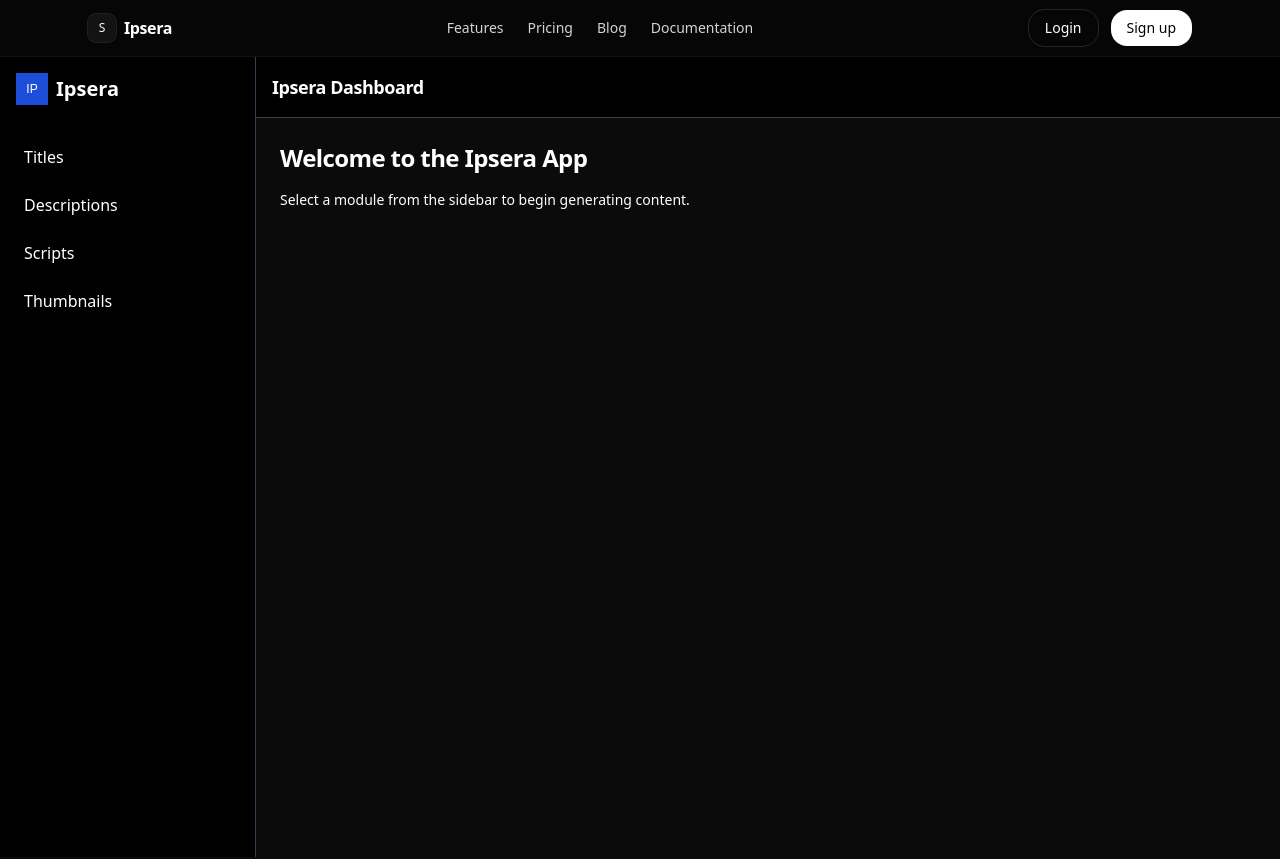
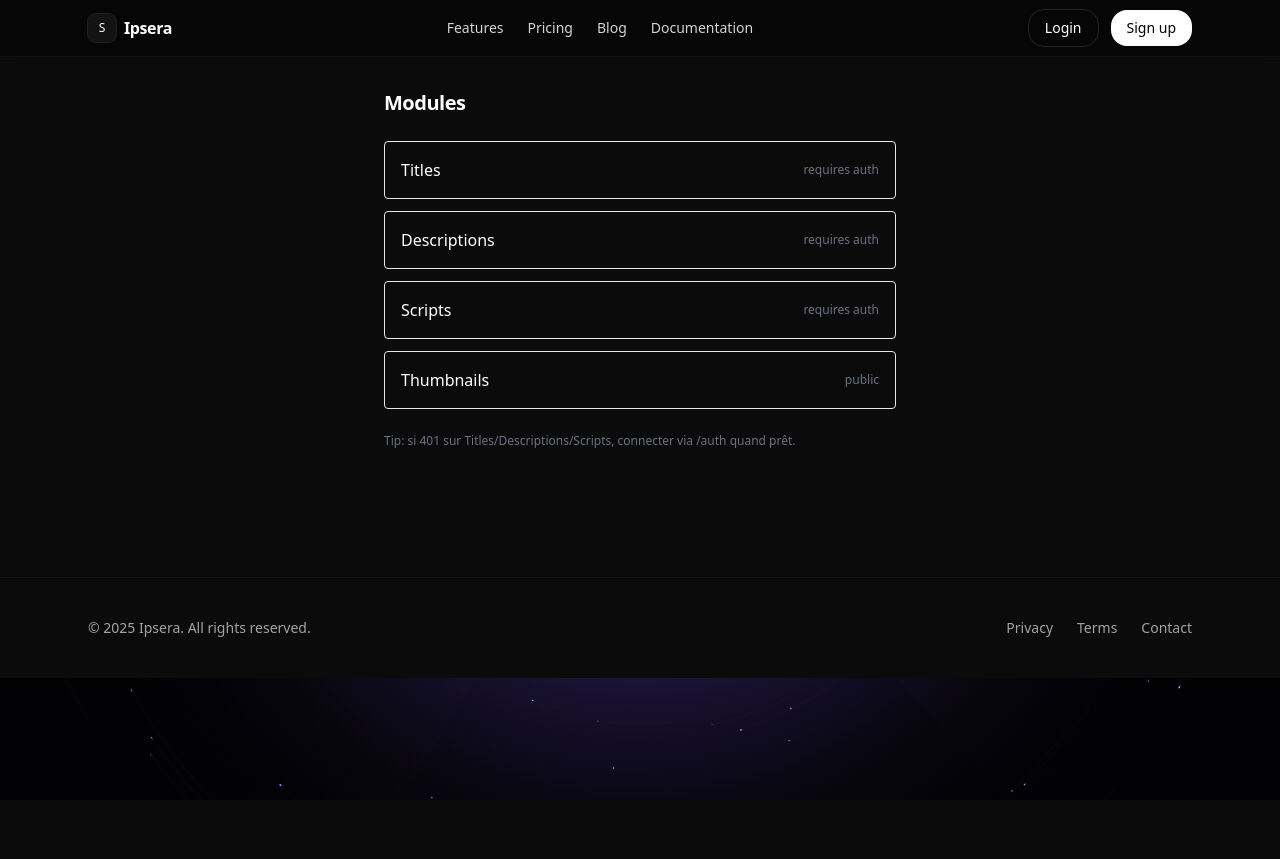
Before and after one commit to thelordmansa/frontend_ipsera_, a Next.js app: page /app in a window 1280 px wide. Shown: the top 859 px of the page. After the commit the page ends 800 px from the top, so only its background shows below. Built offline with nearby package versions, Linux system fonts and the light colour scheme.

Commit message:
hotfix(app): bypass total + hub client + feature stubs (anti-500/redirect) (#1)

```diff
--- a/app/app/descriptions/page.tsx
+++ b/app/app/descriptions/page.tsx
@@ -1,9 +1,4 @@
-export default function DescriptionsPage() {
-  return (
-    <div>
-      <h2 className="text-xl font-bold mb-2">Descriptions</h2>
-      <p className="text-sm">This page will allow you to generate viral video descriptions.</p>
-      <p className="mt-4 text-sm italic">Coming soon…</p>
-    </div>
-  );
+"use client";
+export default function DescriptionsPage(){
+  return(<main className="p-6"><h1 className="text-lg font-semibold">Descriptions</h1><p className="text-sm text-gray-500">QA: page publique.</p></main>);
 }
--- a/app/app/layout.tsx
+++ b/app/app/layout.tsx
@@ -1,32 +1,3 @@
-import type { ReactNode } from 'react';
-import Link from 'next/link';
-
-export default function AppLayout({ children }: { children: ReactNode }) {
-  return (
-    <div className="flex h-screen">
-      {/* Sidebar */}
-      <aside className="w-64 bg-black border-r border-gray-700 p-4 flex flex-col">
-        <div className="mb-8 flex items-center gap-2">
-          <img src="/ipsera-logo.svg" alt="Ipsera Logo" className="h-8 w-8" />
-          <span className="text-xl font-semibold">Ipsera</span>
-        </div>
-        <nav className="flex-1 flex flex-col gap-2">
-          <Link href="/app/titles" className="hover:bg-gray-800 rounded-md p-2">Titles</Link>
-          <Link href="/app/descriptions" className="hover:bg-gray-800 rounded-md p-2">Descriptions</Link>
-          <Link href="/app/scripts" className="hover:bg-gray-800 rounded-md p-2">Scripts</Link>
-          <Link href="/app/thumbnails" className="hover:bg-gray-800 rounded-md p-2">Thumbnails</Link>
-        </nav>
-      </aside>
-      {/* Main content */}
-      <main className="flex-1 overflow-y-auto">
-        {/* Topbar */}
-        <header className="bg-black border-b border-gray-700 p-4">
-          <h1 className="text-lg font-semibold">Ipsera Dashboard</h1>
-        </header>
-        <div className="p-6">
-          {children}
-        </div>
-      </main>
-    </div>
-  );
+export default function AppLayout({ children }: { children: React.ReactNode }) {
+  return <>{children}</>;
 }
--- a/app/app/page.tsx
+++ b/app/app/page.tsx
@@ -1,10 +1,36 @@
-export default function AppHome() {
+"use client";
+import Link from "next/link";
+type Item = { href: string; label: string; note: "requires auth" | "public" };
+
+export default function AppHub() {
+  const items: Item[] = [
+    { href: "/app/titles",       label: "Titles",       note: "requires auth" },
+    { href: "/app/descriptions", label: "Descriptions", note: "requires auth" },
+    { href: "/app/scripts",      label: "Scripts",      note: "requires auth" },
+    { href: "/app/thumbnails",   label: "Thumbnails",   note: "public" },
+  ];
   return (
-    <div>
-      <h2 className="text-2xl font-bold mb-4">Welcome to the Ipsera App</h2>
-      <p className="text-sm">
-        Select a module from the sidebar to begin generating content.
+    <main className="mx-auto max-w-xl p-8 space-y-6">
+      <h1 className="text-xl font-semibold">Modules</h1>
+      <ul className="grid grid-cols-1 gap-3">
+        {items.map((it) => (
+          <li key={it.href}>
+            <Link
+              href={it.href}
+              className="block rounded border p-4 hover:bg-gray-50 focus:outline-none focus:ring-2 focus:ring-offset-2"
+              aria-label={`Open ${it.label} module`}
+            >
+              <div className="flex items-center justify-between">
+                <span>{it.label}</span>
+                <span className="text-xs text-gray-500">{it.note}</span>
+              </div>
+            </Link>
+          </li>
+        ))}
+      </ul>
+      <p className="text-xs text-gray-500">
+        Tip: si 401 sur Titles/Descriptions/Scripts, connecter via /auth quand prêt.
       </p>
-    </div>
+    </main>
   );
 }
--- a/app/app/scripts/page.tsx
+++ b/app/app/scripts/page.tsx
@@ -1,9 +1,4 @@
-export default function ScriptsPage() {
-  return (
-    <div>
-      <h2 className="text-xl font-bold mb-2">Scripts</h2>
-      <p className="text-sm">This page will allow you to generate engaging video scripts.</p>
-      <p className="mt-4 text-sm italic">Coming soon…</p>
-    </div>
-  );
+"use client";
+export default function ScriptsPage(){
+  return(<main className="p-6"><h1 className="text-lg font-semibold">Scripts</h1><p className="text-sm text-gray-500">QA: page publique.</p></main>);
 }
--- a/app/app/thumbnails/page.tsx
+++ b/app/app/thumbnails/page.tsx
@@ -1,9 +1,4 @@
-export default function ThumbnailsPage() {
-  return (
-    <div>
-      <h2 className="text-xl font-bold mb-2">Thumbnails</h2>
-      <p className="text-sm">This page will allow you to generate AI thumbnails.</p>
-      <p className="mt-4 text-sm italic">Coming soon…</p>
-    </div>
-  );
+"use client";
+export default function ThumbnailsPage(){
+  return(<main className="p-6"><h1 className="text-lg font-semibold">Thumbnails</h1><p className="text-sm text-gray-500">QA: page publique.</p></main>);
 }
--- a/app/app/titles/page.tsx
+++ b/app/app/titles/page.tsx
@@ -1,9 +1,4 @@
-export default function TitlesPage() {
-  return (
-    <div>
-      <h2 className="text-xl font-bold mb-2">Titles</h2>
-      <p className="text-sm">This page will allow you to generate SEO‑optimized YouTube titles.</p>
-      <p className="mt-4 text-sm italic">Coming soon…</p>
-    </div>
-  );
+"use client";
+export default function TitlesPage(){
+  return(<main className="p-6"><h1 className="text-lg font-semibold">Titles</h1><p className="text-sm text-gray-500">QA: page publique.</p></main>);
 }
--- /dev/null
+++ b/middleware.ts
@@ -0,0 +1,3 @@
+import { NextResponse, type NextRequest } from "next/server";
+export const config = { matcher: ["/app/:path*"] };
+export async function middleware(_req: NextRequest) { return NextResponse.next(); }
```
